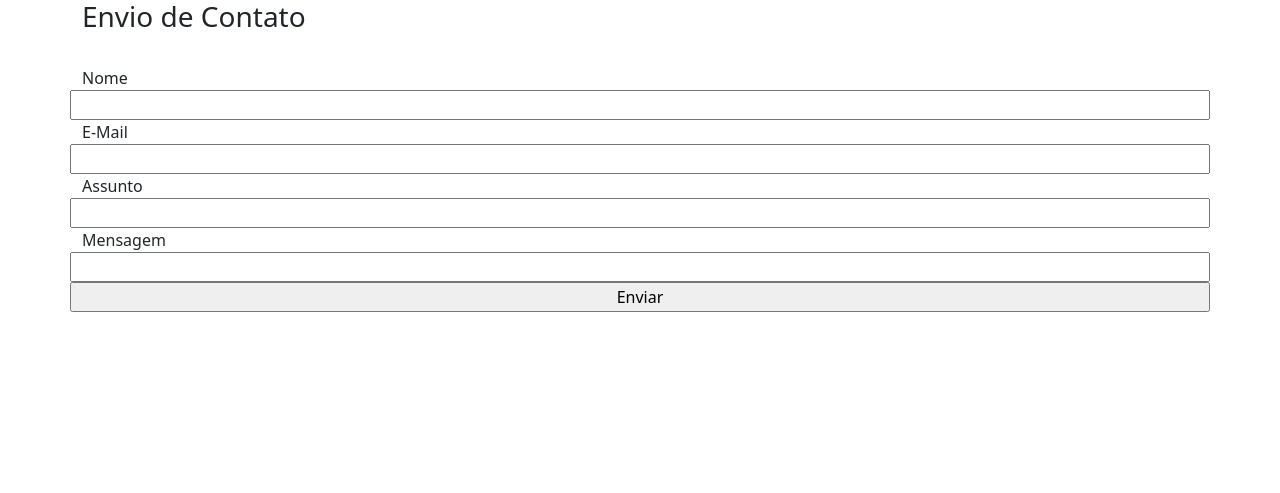
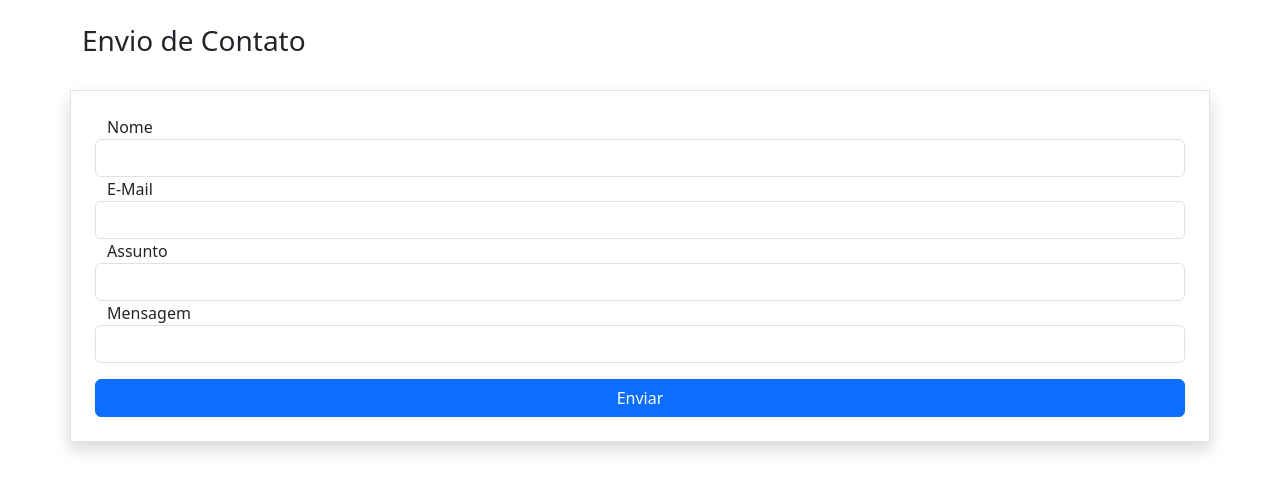
Before and after one commit to Ivysonin/Flask_exercise, a Flask app: page /contato/ in a window 1280 px wide. Shown: the top 493 px of the page. Run offline with Flask 3, Linux system fonts and the light colour scheme.

Commit message:
adicionado estilização no formulário

```diff
--- a/app/templates/contato.html
+++ b/app/templates/contato.html
@@ -8,26 +8,26 @@
 </head>
 <body>
     <div class="container">
-        <div class="row">
+        <div class="row mt-4">
             <h3>Envio de Contato</h3>
         </div>
 
-        <form action="" method="post" class="row mt-4">
+        <form action="" method="post" class="row mt-4 p-4 rounde border shadow">
             {{ form.csrf_token }}
 
             {{ form.nome.label() }}
-            {{ form.nome() }}
+            {{ form.nome(class="form-control") }}
 
             {{ form.email.label() }}
-            {{ form.email() }}
+            {{ form.email(class="form-control") }}
 
             {{ form.assunto.label() }}
-            {{ form.assunto() }}
+            {{ form.assunto(class="form-control") }}
 
             {{ form.mensagem.label() }}
-            {{ form.mensagem() }}
+            {{ form.mensagem(class="form-control") }}
 
-            {{ form.btnSubmit() }}
+            {{ form.btnSubmit(class="btn btn-primary col-12 mt-3") }}
 
         </form>
     </div>
```
